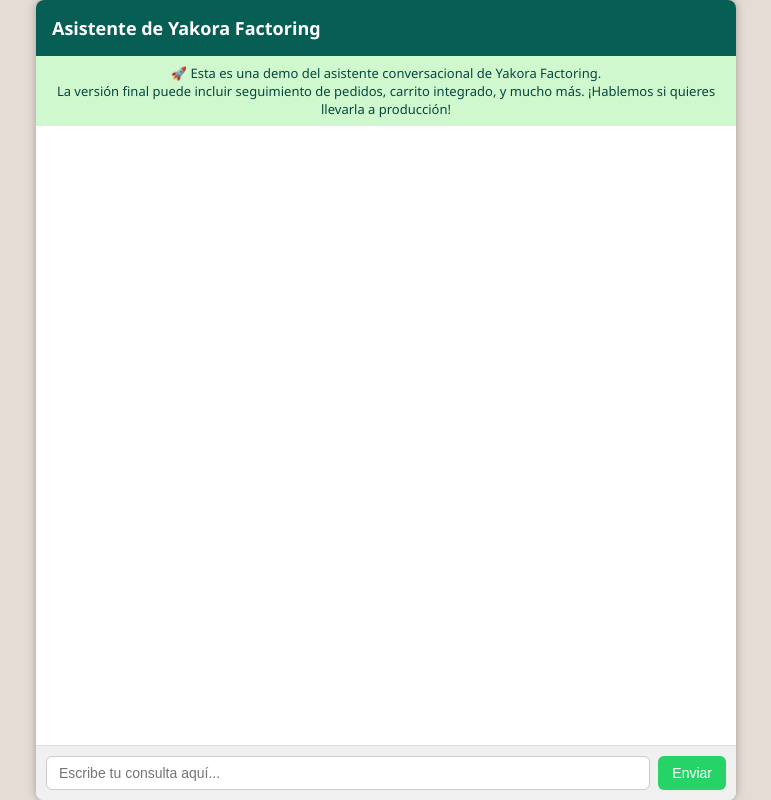
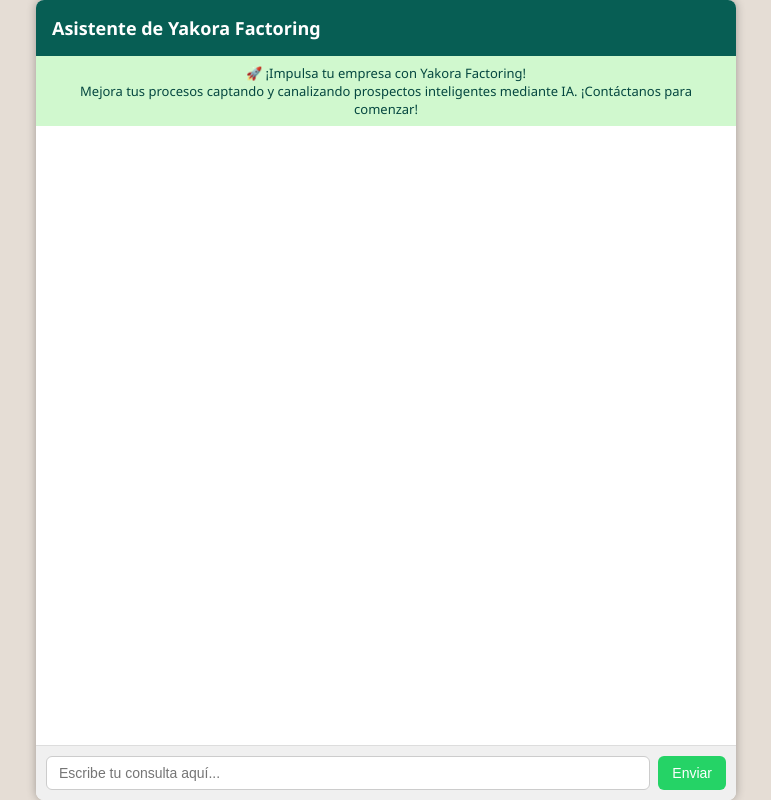
Before and after one commit to AlanHermoVontec/Demo-Yakora-Factoring, a plain HTML site: page index.html in a window 1280 px wide. Shown: the whole page, without its empty margins (254-1025 px from the left). Drawn offline with Linux system fonts and the light colour scheme.

Commit message:
Update call to action

```diff
--- a/index.html
+++ b/index.html
@@ -3,6 +3,7 @@
 <head>
   <meta charset="UTF-8" />
   <meta name="viewport" content="width=device-width, initial-scale=1.0" />
+  <meta name="description" content="Potencie su empresa con Yakora Factoring: capture y canalice prospectos inteligentes mediante IA para optimizar sus procesos." />
   <title>Asistente Yakora Factoring</title>
   <style>
     body {
@@ -112,10 +113,10 @@
 <body>
   <div class="chat-container">
     <div class="chat-header">Asistente de Yakora Factoring</div>
-    <div class="mensaje-bienvenida">
-      🚀 Esta es una demo del asistente conversacional de Yakora Factoring.<br>
-      La versión final puede incluir seguimiento de pedidos, carrito integrado, y mucho más. ¡Hablemos si quieres llevarla a producción!
-    </div>
+      <div class="mensaje-bienvenida">
+        🚀 ¡Impulsa tu empresa con Yakora Factoring!<br>
+        Mejora tus procesos captando y canalizando prospectos inteligentes mediante IA. ¡Contáctanos para comenzar!
+      </div>
     <div class="chat-body" id="chat"></div>
     <div class="chat-input">
       <input type="text" id="userInput" placeholder="Escribe tu consulta aquí..." />
```
